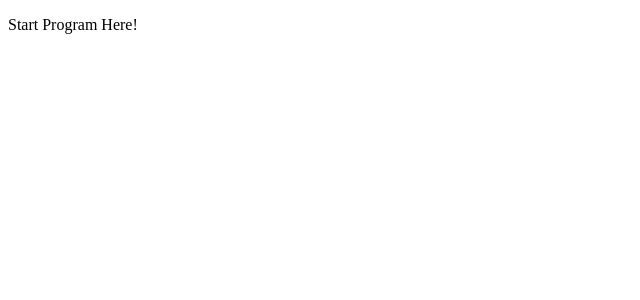
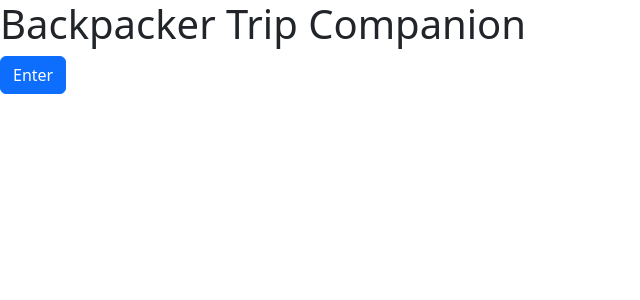
Before and after one commit to alexsimon7/backpacker-trip-companion, a React (Create React App) app: page / in a window 1280 px wide. Shown: the top 300 px of the page, without its empty margins (0-640 px from the left). Built offline with nearby package versions, Linux system fonts and the light colour scheme.

Commit message:
began work on dataScraper

```diff
--- a/package.json
+++ b/package.json
@@ -1,12 +1,15 @@
 {
-  "name": "unnamed-project",
+  "name": "backpacker-trip-companion",
   "version": "0.1.0",
   "private": true,
   "dependencies": {
     "@testing-library/jest-dom": "^5.16.5",
     "@testing-library/react": "^13.4.0",
     "@testing-library/user-event": "^13.5.0",
+    "bootstrap": "^5.2.2",
+    "puppeteer": "^19.2.0",
     "react": "^18.2.0",
+    "react-bootstrap": "^2.5.0",
     "react-dom": "^18.2.0",
     "react-scripts": "5.0.1",
     "web-vitals": "^2.1.4"
--- a/src/App.js
+++ b/src/App.js
@@ -1,11 +1,10 @@
+import LogIn from "./components/LogIn";
+
 function App() {
   return (
-    <div className="App">
-      <header className="App-header">
-        <p>
-          Start Program Here!
-        </p>
-      </header>
+    <div>
+      <h1>Backpacker Trip Companion</h1>
+      <LogIn/>
     </div>
   );
 }
--- /dev/null
+++ b/src/components/LogIn.js
@@ -0,0 +1,11 @@
+import Button from 'react-bootstrap/Button';
+
+const LogIn = () => {
+  return (
+    <div>
+      <Button variant='primary'>Enter</Button>
+    </div>
+  )
+}
+
+export default LogIn;
--- a/src/index.js
+++ b/src/index.js
@@ -1,6 +1,8 @@
 import React from 'react';
 import ReactDOM from 'react-dom/client';
 import App from './App';
+
+import 'bootstrap/dist/css/bootstrap.min.css';
 
 const root = ReactDOM.createRoot(document.getElementById('root'));
 root.render(
```
Also changed, not shown: dataScraper/dataScrapper.js (added, +47 -0 lines), 2 other files (tests, documents, lock files or other folders).
